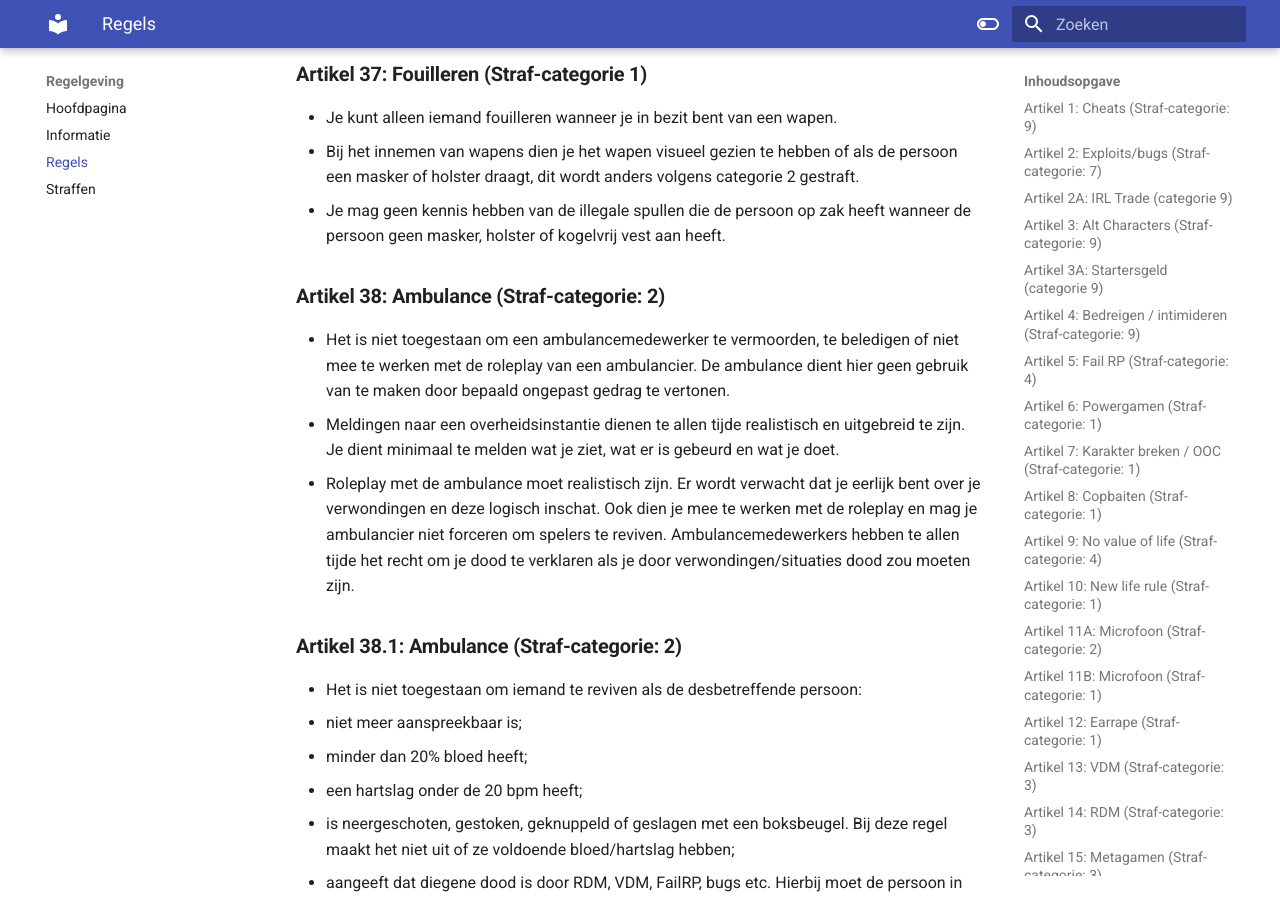
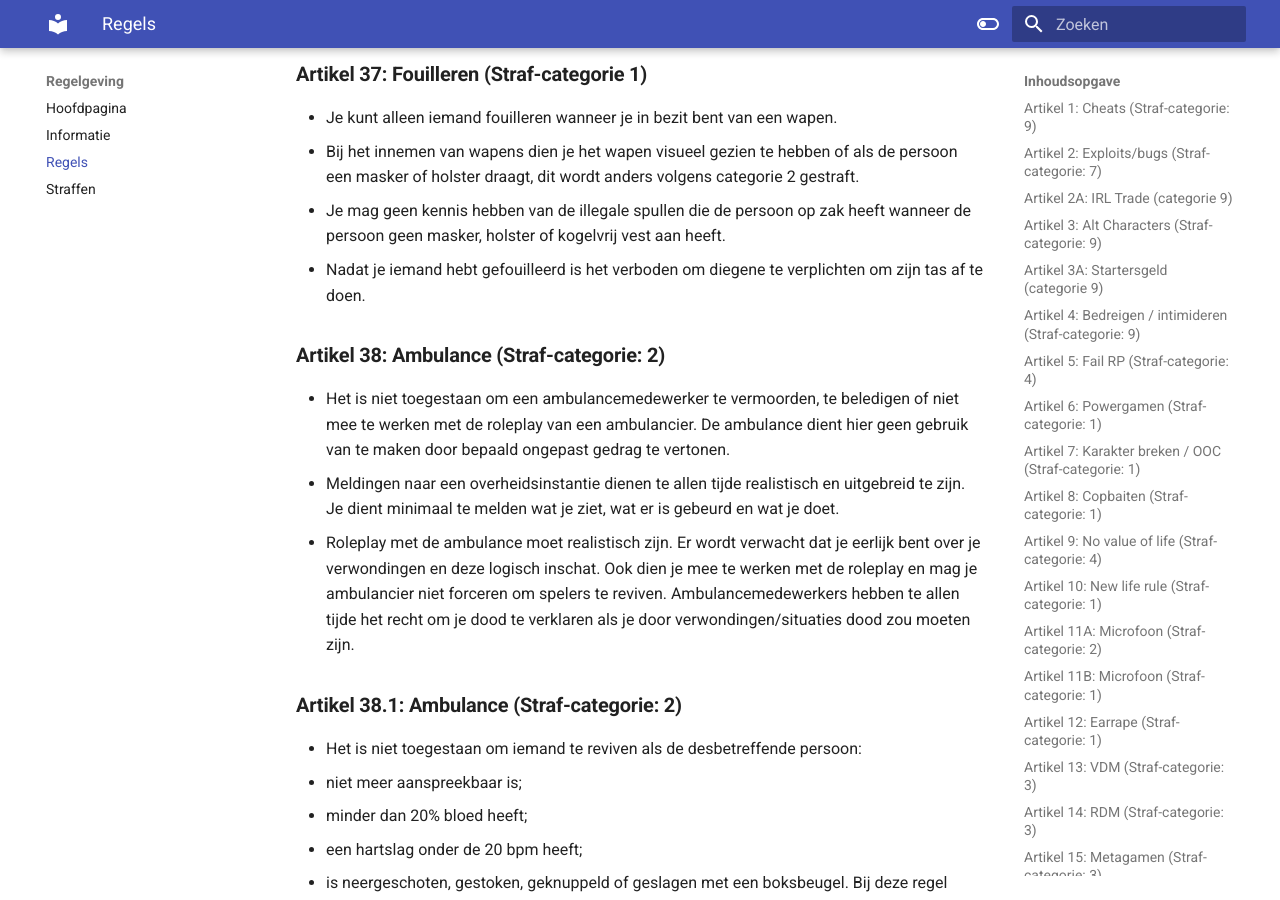
Before and after one commit to ZuiderVeenRP/apv, an MkDocs documentation site: the page built from docs/algemeen.md, in a window 1280 px wide and 900 px high, scrolled down 15067 px. Built offline with MkDocs 1.6.1 and Material for MkDocs 9.7.7, drawn with Linux system fonts in a browser that asks for light colours; comment, search, counter and statistics services are not loaded.

Commit message:
Update algemeen.md

```diff
--- a/docs/algemeen.md
+++ b/docs/algemeen.md
@@ -331,6 +331,7 @@
 - Je kunt alleen iemand fouilleren wanneer je in bezit bent van een wapen.
 - Bij het innemen van wapens dien je het wapen visueel gezien te hebben of als de persoon een masker of holster draagt, dit wordt anders volgens categorie 2 gestraft.
 - Je mag geen kennis hebben van de illegale spullen die de persoon op zak heeft wanneer de persoon geen masker, holster of kogelvrij vest aan heeft.
+- Nadat je iemand hebt gefouilleerd is het verboden om diegene te verplichten om zijn tas af te doen.
 
 ### **Artikel 38: Ambulance (Straf-categorie: 2)**
 - Het is niet toegestaan om een ambulancemedewerker te vermoorden, te beledigen of niet mee te werken met de roleplay van een ambulancier. De ambulance dient hier geen gebruik van te maken door bepaald ongepast gedrag te vertonen.
```
